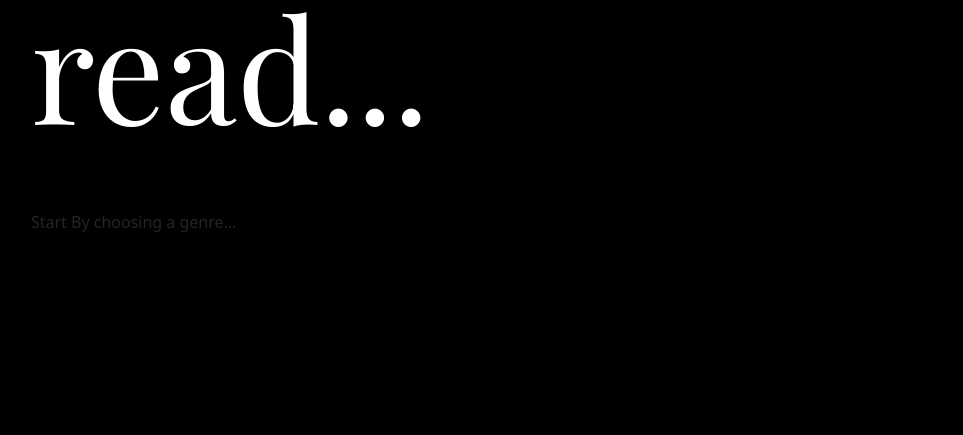
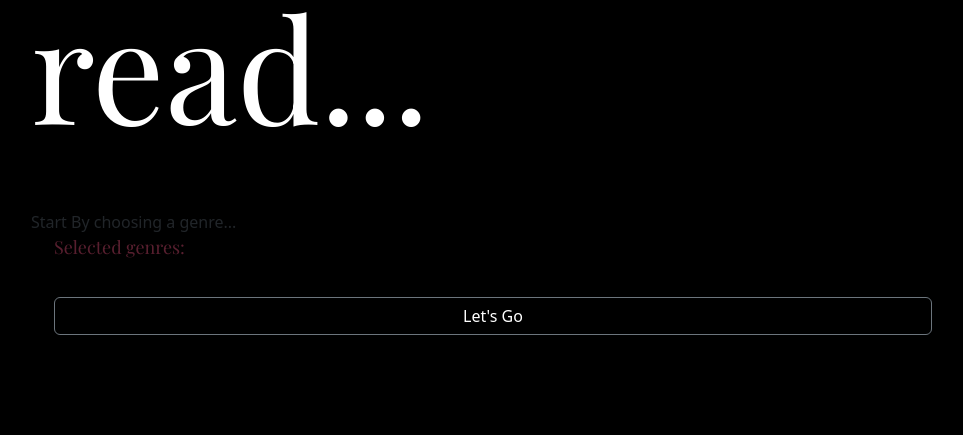
Before and after one commit to adm-bjmn/synopsis, a Django app: page /dashboard/ in a window 1280 px wide. Shown: the part 932-1367 px from the top of the page, without its empty margins (147-1110 px from the left). Before the commit the page ends 1164 px from the top, so only its background shows below. Run offline with Django 4.2, Linux system fonts and the light colour scheme; the visitor is signed in with stand-in values (Sample User, id 1); data that the repository does not hold is empty.

Commit message:
synopsis now works with mutiple genres.

```diff
--- a/book_site/config/synopsis/urls.py
+++ b/book_site/config/synopsis/urls.py
@@ -4,7 +4,7 @@ from django.urls import path
 urlpatterns = [
     path('', views.home, name='home'),
     path('dashboard/', views.dashboard, name='dashboard'),
-    path('synopsis/<genre_id>', views.synopsis, name='synopsis'),
+    path('synopsis/<selected_genres>', views.synopsis, name='synopsis'),
     path('book_info/<book_id>', views.book_info, name='book_info'),
     path('like_book/<int:id>',
          views.like_view, name='like_book'),
--- a/book_site/config/synopsis/views.py
+++ b/book_site/config/synopsis/views.py
@@ -16,29 +16,39 @@ def home(request):
 
 def dashboard(request):
     genre_list = Genre.objects.all().order_by('genre')
-    form = BlankForm()
     if request.method == 'POST':
-        # obtain the vlaue of the button pressed, this value is taken from
-        # the queary dictionary which has the CSRF token and the name
-        # of the button pressed on the dashobard.html
-        genre_id = list(request.POST)[1]
-        return redirect(synopsis, genre_id)
+        form = GenreForm(request.POST)
+        if form.is_valid():
+            selected_genres = form.cleaned_data.get('selected_genres')
+            print(f'form_selected: {type(selected_genres)}')
+            selected_genres = '-'.join(selected_genres)
+
+        return redirect(synopsis, selected_genres)
+        # return redirect('dashboard')
     else:
+        form = GenreForm()
         return render(request, 'synopsis/dashboard.html',
                       {'form': form, 'genre_list': genre_list})
 
 
-def synopsis(request, genre_id):
-    display_books = Book.objects.all().filter(
-        genre=genre_id).exclude(liked_by=request.user.id)
+def synopsis(request, selected_genres):
+    selected_genres = selected_genres.split('-')
+    print(f'selected genres: {selected_genres}')
+    print(f'selected type: {type(selected_genres)}')
+    display_books = (Book.objects.all().filter(
+        genre__in=selected_genres)).exclude(
+            liked_by=request.user.id).order_by('?').distinct()
+    print(f'DISPLAY BOOKS: {display_books}')
+    print(len(display_books))
     # display books = display_books.remove if seen_by == user.id
-    genre_name = Genre.objects.get(id=genre_id).genre
+    selected_genres = '-'.join(selected_genres)
+    request.session['selected_genres'] = selected_genres
     if display_books.exists():
         p_n = Paginator(display_books, 1)
         page = request.GET.get('page')
         pages = p_n.get_page(page)
         return render(request, 'synopsis/synopsis.html',
-                      {'pages': pages, 'genre_name': genre_name})
+                      {'pages': pages, 'selected_genres': selected_genres})
     else:
         messages.success(request, (
             "You've seen all there is to see for " + str(genre_name) + " this month, check back soon for more new realeases."))
@@ -46,7 +56,7 @@ def synopsis(request, genre_id):
 
 
 def book_info(request, book_id):
-
+    selected_genres = request.session.get('selected_genres')
     book = Book.objects.get(pk=book_id)
     liked = False
     if book.liked_by.filter(id=request.user.id).exists():
@@ -54,7 +64,7 @@ def book_info(request, book_id):
     # get book genres and output them to the contexts dictionary.
     # try to figure out how to get a back button.
     # show the books infor using the primary key from the genres page.
-    return render(request, 'synopsis/book_info.html', {'book': book, 'liked': liked})
+    return render(request, 'synopsis/book_info.html', {'book': book, 'liked': liked, 'selected_genres': selected_genres})
 
 
 def like_view(request, id):
--- a/book_site/config/templates/synopsis/dashboard.html
+++ b/book_site/config/templates/synopsis/dashboard.html
@@ -28,7 +28,11 @@
     <form action= "" method="POST" class = 'auth-form'>
       {% csrf_token %}
       {{ form.as_p }}
+      <div style = 'padding-top: 20px;'>
+        <input type="submit", value = "Let's Go", class="btn btn-outline-secondary" style="width:100%"></input>
+      </div>
 
+      <!-- Use this code to style the MC options -->
     {% for genre in genre_list %}
     <div class = 'genre-button-wrapper'>
     <h4><input class='genre-button' type="submit" name="{{genre.id}}" value="{{genre}}"></input></h4>
```
Also changed, not shown: book_site/config/templates/synopsis/book_info.html (+9 -0 lines).
